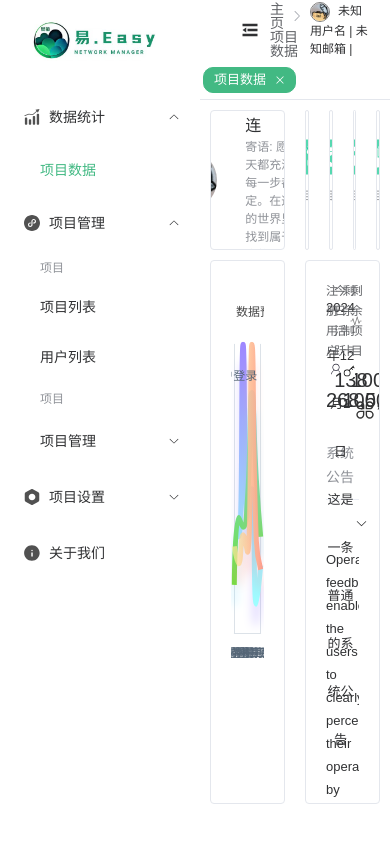
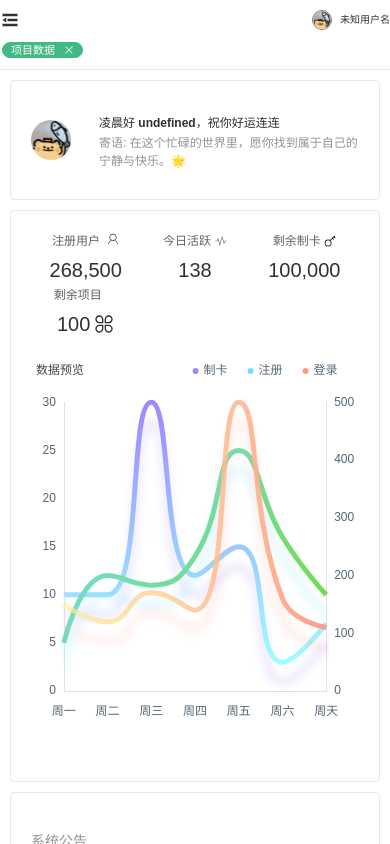
Before and after one commit to AYssu/EasyCheck, a Vue app in the folder vite/: page /home/table in a window 390 px wide. Shown: the top 844 px of the page. Built offline with nearby package versions, Linux system fonts and the light colour scheme.

Commit message:
修改前端canal的监听问题,优化前端的页面,调整主页的样式

```diff
--- a/vite/src/api/project.ts
+++ b/vite/src/api/project.ts
@@ -113,3 +113,25 @@ export const set_project_update_info_services = (params: any)=>{
 export const set_project_notice_services = (params: any)=>{
     return request.post('/project/project_update_notice', params);
 }
+
+/**
+ * 获取项目链接
+ * @param pid 程序ID
+ * @return Promise
+ */
+export const get_project_links_services = (pid: number)=>{
+    return request.get('/project/project_get_link?pid='+pid);
+}
+
+/**
+ * 新增项目链接
+ * @param params
+ * @return Promise
+ */
+export const add_project_link_services = (params: any)=>{
+    return request.post('/project/project_add_link', params);
+}
+
+export const update_project_link_services = (params: any)=>{
+    return request.post('/project/project_update_link', params);
+}
--- a/vite/src/components/tab_view.vue
+++ b/vite/src/components/tab_view.vue
@@ -7,7 +7,7 @@
       type="card"
       @tab-remove="tab_remove"
       @tab-click="tab_click">
-    <el-tab-pane v-for="(item ,index) in tab_list" :key="index" :label="item.title" :name="item.path"></el-tab-pane>
+    <el-tab-pane  v-for="(item ,index) in tab_list" :key="index" :label="item.title" :name="item.path"></el-tab-pane>
   </el-tabs>
 </template>
 
@@ -49,6 +49,20 @@
 
 :deep(.el-tabs__nav-next) {
   line-height: 26px !important;
+}
+
+
+@media only screen and (max-width: 1200px) {
+
+
+  :deep(.el-tabs__item) {
+    height: 16px !important;
+    line-height: 16px !important;
+    margin: 0 2px !important;
+    font-size: 11px !important;
+    padding: 0 8px !important; // 修正了0xp为0px
+  }
+
 }
 </style>
 <script lang="ts" setup>
--- a/vite/src/components/top_bar.vue
+++ b/vite/src/components/top_bar.vue
@@ -10,6 +10,7 @@ console.log(user_data)
 import {aside_status} from "@/stores/aside.ts";
 import breadcrumb from "@/components/breadcrumb.vue";
 import {computed} from "vue";
+import {phone_bool} from "@/main.ts";
 const aside_data = aside_status()
 
 const change_aside_status = () => {
@@ -23,8 +24,7 @@ const UNKNOWN_EMAIL = '未知邮箱';
 const top_user_info = computed(() => {
   const username = user_data?.token?.username || UNKNOWN_USERNAME;
   const userEmail = user_data?.token?.userEmail || UNKNOWN_EMAIL;
-
-  return `${username} | ${userEmail} |`;
+  return !phone_bool.value?`${username} | ${userEmail} |`:`${username}`;
 });
 
 
@@ -32,11 +32,11 @@ const top_user_info = computed(() => {
 
 <template>
   <div class="toolbar">
-    <div class="bread_menu">
+    <div  class="bread_menu">
       <el-icon size="20" style="cursor: pointer" class="el-icon-s-fold">
         <component @click="change_aside_status" :is="aside_data.status?Fold:Expand"/>
       </el-icon>
-      <breadcrumb />
+      <breadcrumb  v-if="!phone_bool"/>
     </div>
     <div class="user_info">
       <el-dropdown>
@@ -49,16 +49,15 @@ const top_user_info = computed(() => {
         </template>
       </el-dropdown>
       <span>{{top_user_info}}</span>
-      <el-tag v-if="user_data.token.level===1" size="small" round effect="light" type="info" style="margin-left: 5px;margin-right: 8px">小萌新</el-tag>
-      <el-tag v-else-if="user_data.token.level===2" size="small" round effect="light" type="warning" style="margin-left: 5px;margin-right: 8px">进阶用户</el-tag>
-      <el-tag v-else-if="user_data.token.level===3" size="small" round effect="light" type="primary" style="margin-left: 5px;margin-right: 8px">核心用户</el-tag>
-      <el-tag v-else-if="user_data.token.level===4" size="small" round effect="light" type="success" style="margin-left: 5px;margin-right: 8px">资深用户</el-tag>
+      <el-tag v-if="user_data.token.level===1" size="small" round effect="light" type="info" style="margin-left: 5px;margin-right: 8px"><span>小萌新</span></el-tag>
+      <el-tag v-else-if="user_data.token.level===2" size="small" round effect="light" type="warning" style="margin-left: 5px;margin-right: 8px"><span>进阶用户</span></el-tag>
+      <el-tag v-else-if="user_data.token.level===3" size="small" round effect="light" type="primary" style="margin-left: 5px;margin-right: 8px"><span>核心用户</span></el-tag>
+      <el-tag v-else-if="user_data.token.level===4" size="small" round effect="light" type="success" style="margin-left: 5px;margin-right: 8px"><span>资深用户</span></el-tag>
       <el-tag v-else-if="user_data.token.level===5" size="small" round effect="light" type="danger" style="margin-left: 5px;margin-right: 8px">
       <el-icon>
         <svg  class="icon" viewBox="0 0 1024 1024"  xmlns="http://www.w3.org/2000/svg"  width="200" height="200"><path d="M976.394 400.901L811.794 86.08a43.357 43.357 0 0 0-38.415-23.265h-532.67a43.357 43.357 0 0 0-38.416 23.265L37.693 400.9a43.35 43.35 0 0 0 5.845 48.704l430.935 490.412a43.35 43.35 0 0 0 65.127 0l430.935-490.412a43.35 43.35 0 0 0 5.86-48.704zM792.2 421.471L539.217 701.685a43.336 43.336 0 0 1-64.346 0L221.873 421.471a43.35 43.35 0 1 1 64.36-58.097l220.81 244.574 220.811-244.574a43.35 43.35 0 1 1 64.346 58.097z" ></path></svg>
       </el-icon>
-        超级管理员
-
+        <span>超级管理员</span>
       </el-tag>
     </div>
   </div>
@@ -80,4 +79,18 @@ const top_user_info = computed(() => {
   margin-left: 20px;
 }
 
+
+@media only screen and (max-width: 1200px) {
+  .toolbar {
+    height: 40px;
+  }
+  .bread_menu {
+    margin-left: 0;
+  }
+  span {
+    font-size: 10px;
+  }
+
+
+}
 </style>
--- a/vite/src/main.ts
+++ b/vite/src/main.ts
@@ -1,4 +1,4 @@
-import {createApp} from 'vue'
+import {computed, createApp, onUnmounted, ref} from 'vue'
 import './style.css'
 import App from './App.vue'
 import router from './router/index.ts'
@@ -28,3 +28,18 @@ app.use(createPinia().use(createPersistedState()))
 app.use(router)
 app.use(Antd)
 app.mount('#app')
+
+
+// 全局监听屏幕宽度
+const screenWidth = ref(window.innerWidth);
+export const phone_bool = computed(()=>{
+    return screenWidth.value < 1200;
+})
+const updateScreenWidth = ()=> {
+    screenWidth.value = window.innerWidth;
+}
+window.addEventListener('resize', updateScreenWidth);
+
+onUnmounted(() => {
+    window.removeEventListener('resize', updateScreenWidth);
+})
--- a/vite/src/view/AboutView.vue
+++ b/vite/src/view/AboutView.vue
@@ -146,14 +146,17 @@
   </div>
 
   <a-modal v-model:open="login_dialog_show"
-           ok-text="登录"
-           :confirm-loading="confirmLoading"
-           cancel-text="没有账号？前往注册"
-           @ok="to_login"
-           @cancel="()=>{login_dialog_show = false;register_dialog_show = true;}"
            title="用户登录"
-           width="40%">
+           :width="phone_bool ? '90%' : '40%'">
 
+    <template #footer>
+      <div >
+        <a-button type="default" @click="()=>{login_dialog_show = false;register_dialog_show = true;}"
+                  style="margin-right: 20px">没有账号？前往注册
+        </a-button>
+        <a-button type="primary" :loading="confirmLoading" @click="to_login">登录</a-button>
+      </div>
+    </template>
     <el-form ref="loginForm" :model="login_form" :rules="login_rules" label-width="60px" style="margin-top: 20px">
       <el-form-item label="账号" prop="username">
         <el-input v-model="login_form.username" clearable placeholder="请输入账号" type="text"></el-input>
@@ -171,13 +174,16 @@
   </a-modal>
   <a-modal
       v-model:open="register_dialog_show"
-      ok-text="注册"
-      :confirm-loading="confirmLoading"
-      cancel-text="已有账号？前往登录"
-      @ok="to_register"
-      @cancel="()=>{login_dialog_show = true;register_dialog_show = false;}"
       title="用户注册"
-      width="40%">
+      :width="phone_bool ? '90%' : '40%'">
+    <template #footer>
+      <div >
+        <a-button type="default" @click="()=>{register_dialog_show = false;login_dialog_show = true;}"
+                  style="margin-right: 20px">已有账号？前往登录
+        </a-button>
+        <a-button type="primary" :loading="confirmLoading" @click="to_login">注册</a-button>
+      </div>
+    </template>
     <el-form ref="loginForm" label-position="top" :model="register_form" :rules="register_rules" label-width="60px" style="margin-top: 20px">
       <el-form-item label="账号" prop="username">
         <el-input v-model="register_form.username" clearable placeholder="请输入账号" type="text"></el-input>
@@ -363,6 +369,7 @@ import lock from "@/assets/index/lock.svg";
 import hamburger from "@/assets/index/hamburger.svg"
 import {ArrowRight} from "@element-plus/icons-vue";
 import {message} from "ant-design-vue";
+import {phone_bool} from "@/main.ts";
 
 const show = ref(false)
 
@@ -416,6 +423,8 @@ const bottom_message = ref([{
   title: "安全服务",
   content: "用户信息专属保管，不会泄露任何用户相关信息，私有服务器部署，安全可靠。"
 }]);
+
+
 </script>
 
 
--- a/vite/src/view/HomeView.vue
+++ b/vite/src/view/HomeView.vue
@@ -2,20 +2,34 @@
   <el-container class="layout-container-demo">
 
     <el-container>
-      <el-aside style="max-width: 200px" width="auto">
+      <el-aside v-if="!phone_bool" style="max-width: 200px" width="auto">
         <div>
-          <logo_view v-if="show_aside"/>
+          <logo_view v-if="show_aside&&!phone_bool"/>
           <div style="width: 100%;display: flex;justify-content: center;margin-top: 18px;margin-bottom: 10px">
-            <img v-if="!show_aside" :src="icon_translate" alt="icon" style="width: 25px;height: 25px">
+            <img v-if="!show_aside||phone_bool" :src="icon_translate" alt="icon" style="width: 25px;height: 25px">
           </div>
-          <el-menu :collapse="!show_aside"
+          <el-menu :collapse="!show_aside||phone_bool"
                    :default-active="active_menu"
                    :default-openeds="['1', '2']"
                    class="el-menu-vertical-demo"
                    router
                    @close="handleClose"
                    @open="handleOpen">
-            <el-sub-menu index="1">
+
+            <el-menu-item v-if="!phone_bool" index="1"  route="/home/table" >
+              <template #title>
+                <el-icon>
+                  <svg class="icon" height="200" p-id="1546" t="1730291296708"
+                       version="1.1" viewBox="0 0 1024 1024" width="200" xmlns="http://www.w3.org/2000/svg">
+                    <path
+                        d="M647 457.415a45 45 0 0 1 45 45v405a45 45 0 0 1-45 45h-45a45 45 0 0 1-45-45v-405a45 45 0 0 1 45-45h45z m-225 180a45 45 0 0 1 45 45v225a45 45 0 0 1-45 45H377a45 45 0 0 1-45-45v-225a45 45 0 0 1 45-45h45z m-225-90a45 45 0 0 1 45 45v315a45 45 0 0 1-45 45H152a45 45 0 0 1-45-45v-315a45 45 0 0 1 45-45h45z m675-225a45 45 0 0 1 45 45v540a45 45 0 0 1-45 45h-45a45 45 0 0 1-45-45v-540a45 45 0 0 1 45-45h45zM939.5 62l-90 208.35L797.075 206l-233.37 189.135-228.6-24.615L115.28 457.55a22.5 22.5 0 0 1-27.36-9l-1.8-3.645a22.5 22.5 0 0 1 9-27.36l3.6-1.845 230.175-91.08 221.4 23.85 218.385-177.21L709.55 98.81 939.5 62z"
+                        fill="#515151" p-id="1547"></path>
+                  </svg>
+                </el-icon>
+                <span>数据统计</span>
+              </template>
+            </el-menu-item>
+            <el-sub-menu v-if="phone_bool" index="1" >
               <template #title>
                 <el-icon>
                   <svg class="icon" height="200" p-id="1546" t="1730291296708"
@@ -28,7 +42,6 @@
                 <span>数据统计</span>
               </template>
               <el-menu-item index="/home/table">项目数据</el-menu-item>
-
             </el-sub-menu>
             <el-sub-menu index="2">
               <template #title>
@@ -82,7 +95,7 @@
                 <el-menu-item index="3-4">代理统计</el-menu-item>
               </el-menu-item-group>
             </el-sub-menu>
-            <el-menu-item index="4">
+            <el-menu-item v-if="!phone_bool" index="4">
               <template #title>
                 <el-icon>
                   <svg class="icon" height="200" p-id="1063" version="1.1" viewBox="0 0 1024 1024"
@@ -95,6 +108,21 @@
                 <span>关于我们</span>
               </template>
             </el-menu-item>
+            <el-sub-menu v-if="phone_bool" index="4">
+              <template #title>
+                <el-icon>
+                  <svg class="icon" height="200" p-id="1063" version="1.1" viewBox="0 0 1024 1024"
+                       width="200" xmlns="http://www.w3.org/2000/svg">
+                    <path
+                        d="M505.173 68.267c244.313 0 442.368 198.055 442.368 442.368S749.486 953.003 505.173 953.003 62.805 754.948 62.805 510.635 260.86 68.267 505.173 68.267z m8.192 404.138c-22.621 0-40.96 18.339-40.96 40.96v172.032c0 22.622 18.339 40.96 40.96 40.96 22.622 0 40.96-18.338 40.96-40.96V513.365c0-22.621-18.338-40.96-40.96-40.96z m0-141.994c-22.621 0-40.96 18.338-40.96 40.96 0 22.621 18.339 40.96 40.96 40.96 22.622 0 40.96-18.339 40.96-40.96 0-22.622-18.338-40.96-40.96-40.96z"
+                        fill="#515151" p-id="1064"></path>
+                  </svg>
+                </el-icon>
+                <span>关于我们</span>
+              </template>
+              <el-menu-item >关于我们</el-menu-item>
+
+            </el-sub-menu>
 
           </el-menu>
         </div>
@@ -187,6 +215,13 @@
 }
 
 
+@media only screen and (max-width: 1200px) {
+  .el-header {
+    height: 30px;
+    padding: 0;
+  }
+}
+
 </style>
 <script lang="ts" setup>
 import logo_view from "@/components/logo_view.vue"
@@ -198,6 +233,7 @@ import {aside_status} from "@/stores/aside.ts";
 import icon_translate from '@/assets/icon_translate.png'
 import tab_view from "@/components/tab_view.vue";
 import {tabs_status} from "@/stores/tabs/tabs.ts";
+import {phone_bool} from "@/main.ts";
 
 const router = useRouter()
 
--- a/vite/src/view/data_table/index_view.vue
+++ b/vite/src/view/data_table/index_view.vue
@@ -3,50 +3,52 @@
     <div class="top_menu_bar">
       <el-card class="top_menu_card ">
         <div class="left_info">
-          <img alt="icon" :src="default_icon" style="width: 60px;height:60px;border-radius: 100%;margin-right: 8px" />
+          <img :src="default_icon" alt="icon" class="top_icon"/>
           <div class="top_menu_text">
             <div class="top_menu_title">
               <div>
-                <span style="font-weight: bold;padding-bottom: 0" >{{say_hello}}</span>
+                <span style="font-weight: bold;padding-bottom: 0">{{ say_hello }}</span>
               </div>
-              <el-text type="info" size="small">寄语:
-                {{ text }}</el-text>
+              <el-text size="small" type="info">寄语:
+                {{ text }}
+              </el-text>
             </div>
           </div>
         </div>
       </el-card>
+      <div v-if="!phone_bool" class="top_menu_right">
         <el-card class="top_menu_card">
           <div class="top_menu_list">
-          <img :src="project_icon" alt="">
-          <el-text type="info" size="small" style="margin-top: 10px">项目编辑</el-text>
+            <img :src="project_icon" alt="" class="center_icon">
+            <el-text size="small" style="margin-top: 10px" type="info">项目编辑</el-text>
           </div>
         </el-card>
         <el-card class="top_menu_card">
           <div class="top_menu_list">
-          <img :src="edit_icon" alt="">
-          <el-text type="info" size="small" style="margin-top: 10px">项目编辑</el-text>
-        </div>
-      </el-card><el-card class="top_menu_card">
-      <div class="top_menu_list">
-        <img :src="tips_icon" alt="">
-        <el-text type="info" size="small" style="margin-top: 10px">项目编辑</el-text>
-      </div>
-    </el-card><el-card class="top_menu_card">
-      <div class="top_menu_list">
-        <img :src="data_icon" alt="">
-        <el-text type="info" size="small" style="margin-top: 10px">项目编辑</el-text>
+            <img :src="edit_icon" alt="" class="center_icon">
+            <el-text size="small" style="margin-top: 10px" type="info">项目编辑</el-text>
           </div>
         </el-card>
+        <el-card class="top_menu_card">
+          <div class="top_menu_list">
+            <img :src="tips_icon" alt="" class="center_icon">
+            <el-text size="small" style="margin-top: 10px" type="info">项目编辑</el-text>
+          </div>
+        </el-card>
+        <el-card class="top_menu_card">
+          <div class="top_menu_list">
+            <img :src="data_icon" alt="" class="center_icon">
+            <el-text size="small" style="margin-top: 10px" type="info">项目编辑</el-text>
+          </div>
+        </el-card>
+      </div>
 
     </div>
 
     <div class="bottom_menu_bar">
-      <el-card style="height: calc(100vh - 300px);margin: 0 10px 0 10px;box-shadow: none">
-        <v-chart :option="option" autoresize class="chart"></v-chart>
-      </el-card>
-      <el-card style="height: calc(100vh - 300px);margin: 0 10px 0 10px;box-shadow: none">
-        <el-row>
-          <el-col :span="6">
+      <el-card style="min-height: calc(100vh - 300px);margin: 0 10px 10px 10px;box-shadow: none">
+        <div class="center_static">
+          <el-col>
             <el-statistic :value="268500">
               <template #title>
                 注册用户
@@ -61,7 +63,7 @@
               </template>
             </el-statistic>
           </el-col>
-          <el-col :span="6">
+          <el-col>
             <el-statistic :value="138">
               <template #title>
                 <div style="display: inline-flex; align-items: center">
@@ -78,7 +80,7 @@
               </template>
             </el-statistic>
           </el-col>
-          <el-col :span="6">
+          <el-col>
             <el-statistic :value="outputValue">
               <template #title>
                 剩余制卡
@@ -94,8 +96,15 @@
               </template>
             </el-statistic>
           </el-col>
-          <el-col :span="6">
-            <el-statistic :value="100" title="剩余项目">
+          <el-col>
+            <el-statistic :value="100"  >
+              <template #title>
+                <div style="display: inline-flex; align-items: center">
+                  剩余项目
+                  <el-icon :size="12" style="margin-left: 4px">
+                  </el-icon>
+                </div>
+              </template>
               <template #suffix>
                 <el-icon style="vertical-align: -0.125em">
                   <svg class="icon" height="200" p-id="14571" t="1730362349496"
@@ -108,7 +117,12 @@
               </template>
             </el-statistic>
           </el-col>
-        </el-row>
+        </div>
+
+        <v-chart :option="option" autoresize class="chart"></v-chart>
+      </el-card>
+      <el-card style="height: calc(100vh - 300px);margin: 0px 10px 0 10px;box-shadow: none">
+
         <div class="demo-collapse">
           <el-text size="default" style="font-weight: bold;" type="info">
             系统公告
@@ -173,7 +187,8 @@ import {CanvasRenderer} from 'echarts/renderers';
 import {useTransition} from '@vueuse/core'
 
 import {user_token} from "@/stores/token.ts";
-const user_data  = user_token() as any
+
+const user_data = user_token() as any
 
 
 import default_icon from '@/assets/default.jpg'
@@ -181,6 +196,8 @@ import project_icon from '@/assets/svg/project.svg'
 import data_icon from '@/assets/svg/data.svg'
 import tips_icon from '@/assets/svg/tips.svg'
 import edit_icon from '@/assets/svg/edit.svg'
+import {phone_bool} from "@/main.ts";
+
 const source = ref(0)
 const outputValue = useTransition(source, {
   duration: 1500,
@@ -207,7 +224,7 @@ function getRandomGreeting() {
   return greetings[Math.floor(Math.random() * greetings.length)];
 }
 
-const  getGreetingTime = () => {
+const getGreetingTime = () => {
   const now = new Date();
   const hour = now.getHours();
   if (hour < 5) {
@@ -230,11 +247,11 @@ const  getGreetingTime = () => {
 }
 
 
-const message = "愿你的每一天都充满阳光，每一步都走得坚定。在这个忙碌的世界里，愿你找到属于自己的宁静与快乐。祝福你，陌生人，愿好运常伴你左右。🌟";
+const message =!phone_bool.value?"愿你的每一天都充满阳光，每一步都走得坚定。在这个忙碌的世界里，愿你找到属于自己的宁静与快乐。祝福你，陌生人，愿好运常伴你左右。🌟":"在这个忙碌的世界里，愿你找到属于自己的宁静与快乐。🌟";
 const text = ref('');
 
 // 递归调用 实现打字效果
-const type = (index:number) => {
+const type = (index: number) => {
   if (index < message.length) {
     text.value = message.slice(0, index + 1);
     setTimeout(() => type(index + 1), 20); // 100毫秒打一个字
@@ -299,7 +316,7 @@ const option = ref({
   },
   xAxis: [{
     type: 'category',
-    data: ['星期一', '星期二', '星期三', '星期四', '星期五', '星期六', '星期天'],
+    data: ['周一', '周二', '周三', '周四', '周五', '周六', '周天'],
     axisLine: {
       lineStyle: {
         color: '#DCE2E8'
@@ -399,7 +416,7 @@ const option = ref({
     }
   }],
   series: [{
-    name: '卡密制作',
+    name: phone_bool.value?'制卡':'卡密制作',
     type: 'line',
     data: [10, 10, 30, 12, 15, 3, 7],
     symbolSize: 1,
@@ -429,7 +446,7 @@ const option = ref({
       }
     }
   }, {
-    name: '用户注册',
+    name: phone_bool.value?'注册':'用户注册',
     type: 'line',
     data: [5, 12, 11, 14, 25, 16, 10],
     symbolSize: 1,
@@ -460,7 +477,7 @@ const option = ref({
     }
   },
     {
-      name: '卡密/用户登录',
+      name: phone_bool.value?'登录':'卡密/用户登录',
       type: 'line',
       data: [150, 120, 170, 140, 500, 160, 110],
       symbolSize: 1,
@@ -494,14 +511,17 @@ const option = ref({
 });
 
 </script>
+
 <style lang="scss" scoped>
-
+.el-col {
+  text-align: center;
+}
 .top_menu_card {
   display: flex;
   align-items: center;
+  margin: 10px 10px 10px 10px;
   justify-content: center;
   height: 140px;
-  margin: 10px 10px 10px 10px;
   box-shadow: none
 }
 
@@ -512,11 +532,18 @@ const option = ref({
   align-items: center;
   justify-content: center;
   flex-direction: column;
+
   img {
     width: 40px;
     height: 40px;
   }
+
+
+  span {
+    text-align: center;
   }
+}
+
 .top_menu_text {
   height: 100%;
   display: flex;
@@ -540,7 +567,7 @@ const option = ref({
 }
 
 .echarts-box {
-  height: calc(100vh - 100px);
+  min-height: calc(100vh - 100px);
 }
 
 .chart {
@@ -550,7 +577,12 @@ const option = ref({
 
 .top_menu_bar {
   display: grid;
-  grid-template-columns: 4fr 1fr 1fr 1fr 1fr;
+  grid-template-columns: 1fr 1fr;
+}
+
+.top_menu_right {
+  display: grid;
+  grid-template-columns: repeat(auto-fit, minmax(80px, 1fr));
 }
 
 .bottom_menu_bar {
@@ -562,4 +594,54 @@ const option = ref({
   margin-top: 16px;
 }
 
+.top_icon {
+  width: 60px;
+  height: 60px;
+  border-radius: 100%;
+  margin-right: 8px;
+}
+.center_icon {
+  width: 30px;
+  height: 30px;
+}
+
+.center_static {
+  display: grid;
+  align-items: center;
+  grid-template-columns: repeat(auto-fit, minmax(100px, 1fr));
+}
+
+@media only screen and (max-width: 1200px) {
+  .top_menu_bar {
+    display: grid;
+    grid-template-columns: 1fr; /* 第二行平铺4个 */
+  }
+
+
+  .top_menu_card {
+    height: 120px;
+  }
+  .bottom_menu_bar {
+    display: grid;
+    grid-template-columns: 1fr;
+  }
+
+  .center_icon {
+    width: 30px !important;
+  }
+  .top_icon {
+    width: 40px;
+    height: 40px;
+  }
+  .top_menu_title {
+    span {
+      font-size: 12px;
+    }
+  }
+
+  .center_static {
+    grid-template-columns: repeat(auto-fit, minmax(100px, 2fr));
+  }
+}
+
 </style>
--- a/vite/src/view/project_manager/project_list.vue
+++ b/vite/src/view/project_manager/project_list.vue
@@ -302,6 +302,51 @@
         </a-form-item>
       </a-form>
     </a-modal>
+
+    <a-modal width="60%" :open="false" :footer="null" :closable="false" >
+      <template #title>
+        <div style="display: flex;justify-content: space-between">
+          <span style="font-weight: bold">接口管理</span>
+          <a-button type="primary" >添加</a-button>
+        </div>
+      </template>
+      <el-table :data="data" size="small" >
+        <el-table-column prop="type" label="接口名称" width="180">
+          <template #default="scope">
+            <span v-if="scope.row.type==1">单码卡密登录</span>
+            <span v-else-if="scope.row.type==2">解绑或换机器码</span>
+            <span v-else-if="scope.row.type==3">用户登录</span>
+            <span v-else-if="scope.row.type==4">获取程序公告</span>
+            <span v-else-if="scope.row.type==5">更新查询</span>
+            <span v-else-if="scope.row.type==6">获取程序变量列表</span>
+            <span v-else-if="scope.row.type==7">单码心跳</span>
+            <span v-else-if="scope.row.type==8">用户心跳</span>
+          </template>
+        </el-table-column>
+        <el-table-column prop="link" label="接口地址" width="130">
+          <template #default="scope">
+           <el-link type="success" style="font-size: 0.65rem">/{{scope.row.link}}</el-link>
+          </template>
+        </el-table-column>
+        <el-table-column prop="code" label="返回值" width="100">
+          <template #default="scope">
+            <el-tag type="warning">{{scope.row.code}}</el-tag>
+          </template>
+        </el-table-column>
+        <el-table-column prop="safeType" label="安全传输" width="80">
+          <template #default="scope">
+            <a-switch size="small" disabled="disabled" v-model:checked="scope.row.safeType" :checked-value="1" checked-children="开" un-checked-children="关" />
+          </template>
+        </el-table-column>
+        <el-table-column prop="desc" label="描述" show-overflow-tooltip>
+          <el-text size="small">所谓永恒的爱，是从花开一直到花落，从红颜一直爱到白发。</el-text>
+        </el-table-column>
+        <el-table-column  fixed="right" label="操作" width="140" >
+          <el-button type="primary" size="small" plain>编辑</el-button>
+          <el-button type="danger" size="small" plain>删除</el-button>
+        </el-table-column>
+      </el-table>
+    </a-modal>
   </div>
 </template>
 
@@ -324,6 +369,48 @@ import {
 import {ComponentSize, ElMessage} from "element-plus";
 
 import project_background from '@/assets/svg/project_background.svg'
+
+const data = [
+  {
+    type: 1,
+    link:'AB1U7UYD5T',
+    code: 200,
+    safeType:1,
+  },
+  {
+    type: 2,
+    link:'AB1U7UYD5T',
+    code: 200,
+    safeType:2,
+  },
+  {
+    type: 3,
+    link:'AB1U7UYD5T',
+    code: 200,
+    safeType:2,
+  },
+  {
+    type: 4,
+    link:'AB1U7UYD5T',
+    code: 200,
+    safeType:1,
+  }
+  ,
+  {
+    type: 5,
+    link:'AB1U7UYD5T',
+    code: 200,
+    safeType:1,
+  }
+  ,
+  {
+    type: 6,
+    link:'AB1U7UYD5T',
+    code: 200,
+    safeType:1,
+  }
+  ,
+];
 
 const drawer = ref<boolean>(false);
 const a_drawer = ref<boolean>(false);
```
Lines whose indentation alone changed are shown as unchanged.
